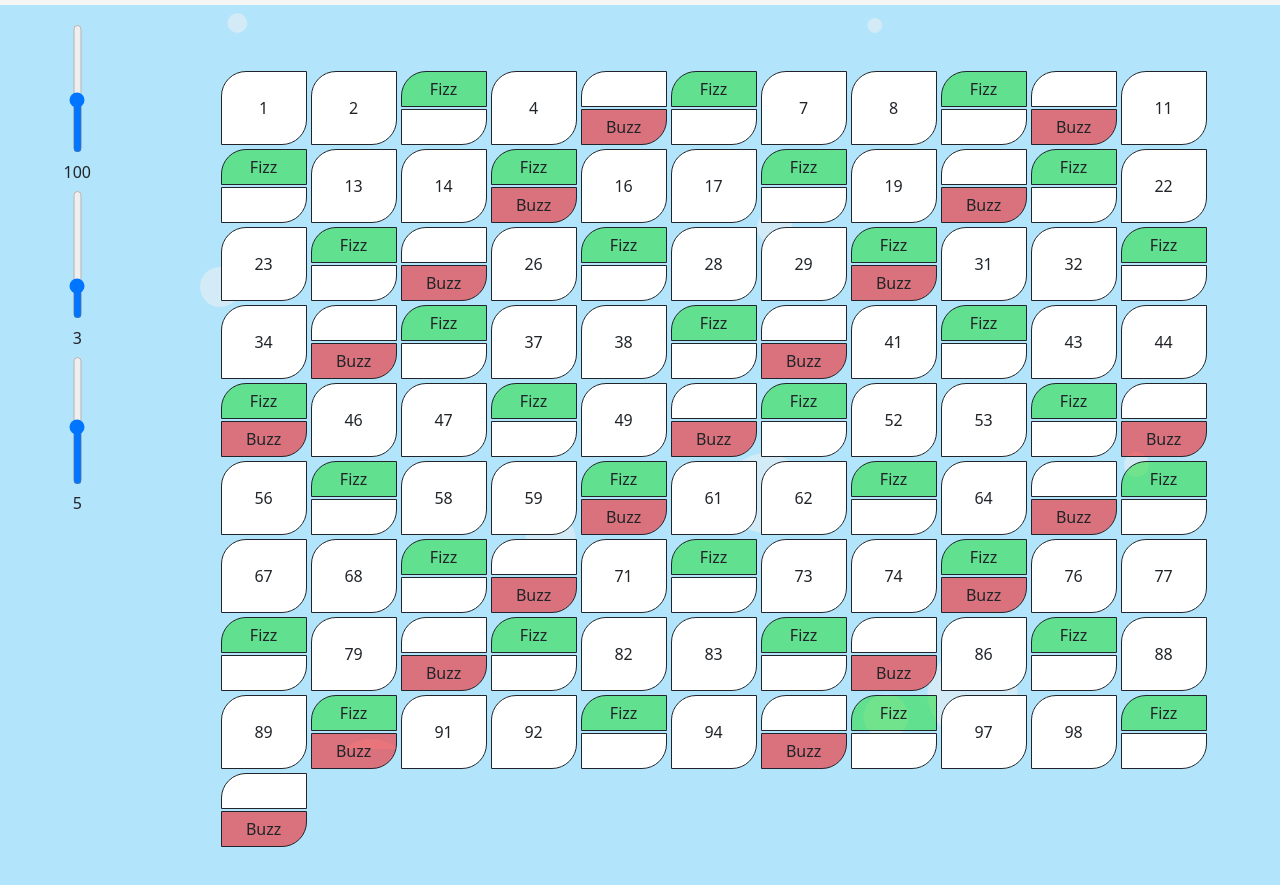
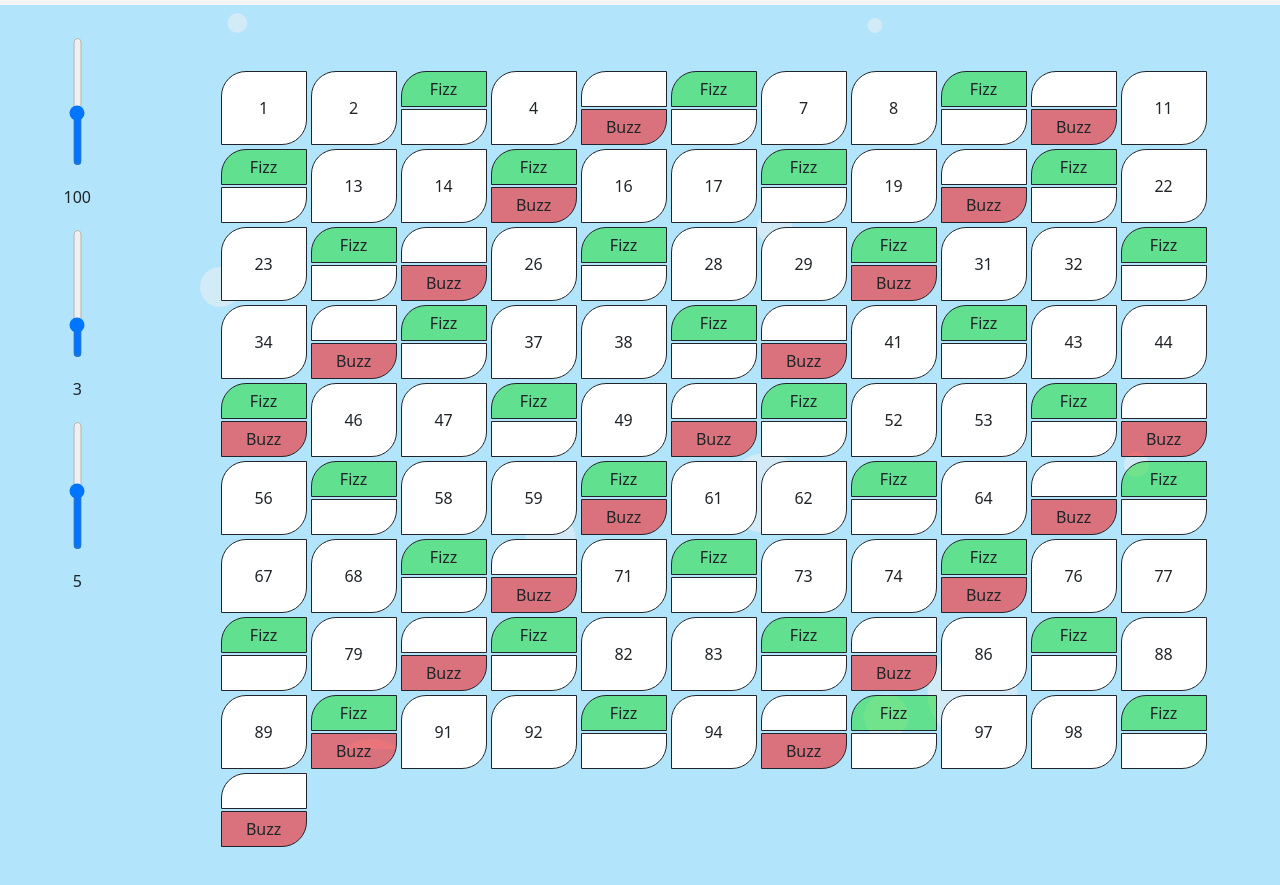
Before and after one commit to Gaatvul/fizzbuzz, a plain HTML site: page fizzbuzz-app.html in a window 1280 px wide. Shown: the part 51-936 px from the top of the page. Drawn offline with nearby package versions, Linux system fonts and the light colour scheme.

Commit message:
- Added extra margin on sliders. - Adjusted fizzbuzz logic to display fizzbuzz if fizz==buzz

```diff
--- a/css/styles.css
+++ b/css/styles.css
@@ -16,8 +16,8 @@ input[type=range][orient=vertical] {
   text-align: center;
 }
 .control input {
-  margin-top: 5%;
-  margin-bottom: 5%;
+  margin-top: 15%;
+  margin-bottom: 15%;
 }
 .fizz, .buzz, .fizzbuzz, .number, .noBuzz, .noFizz {
   margin: 2px;
--- a/js/fizzbuzz.js
+++ b/js/fizzbuzz.js
@@ -18,7 +18,7 @@ function checkForFizzBuzz() {
     document.getElementById("outputGrid").innerHTML = ""
 
     for (var i = 1; i <= numberToCountTo; i++) {
-        if (i % 15 == 0) {
+        if ((i % buzzNumber == 0) && (i % fizzNumber == 0)) {
 
             document.getElementById("outputGrid").innerHTML += "<div><div class=\"fizz\">Fizz</div><div class=\"buzz\">Buzz</div></div>";
 
```
